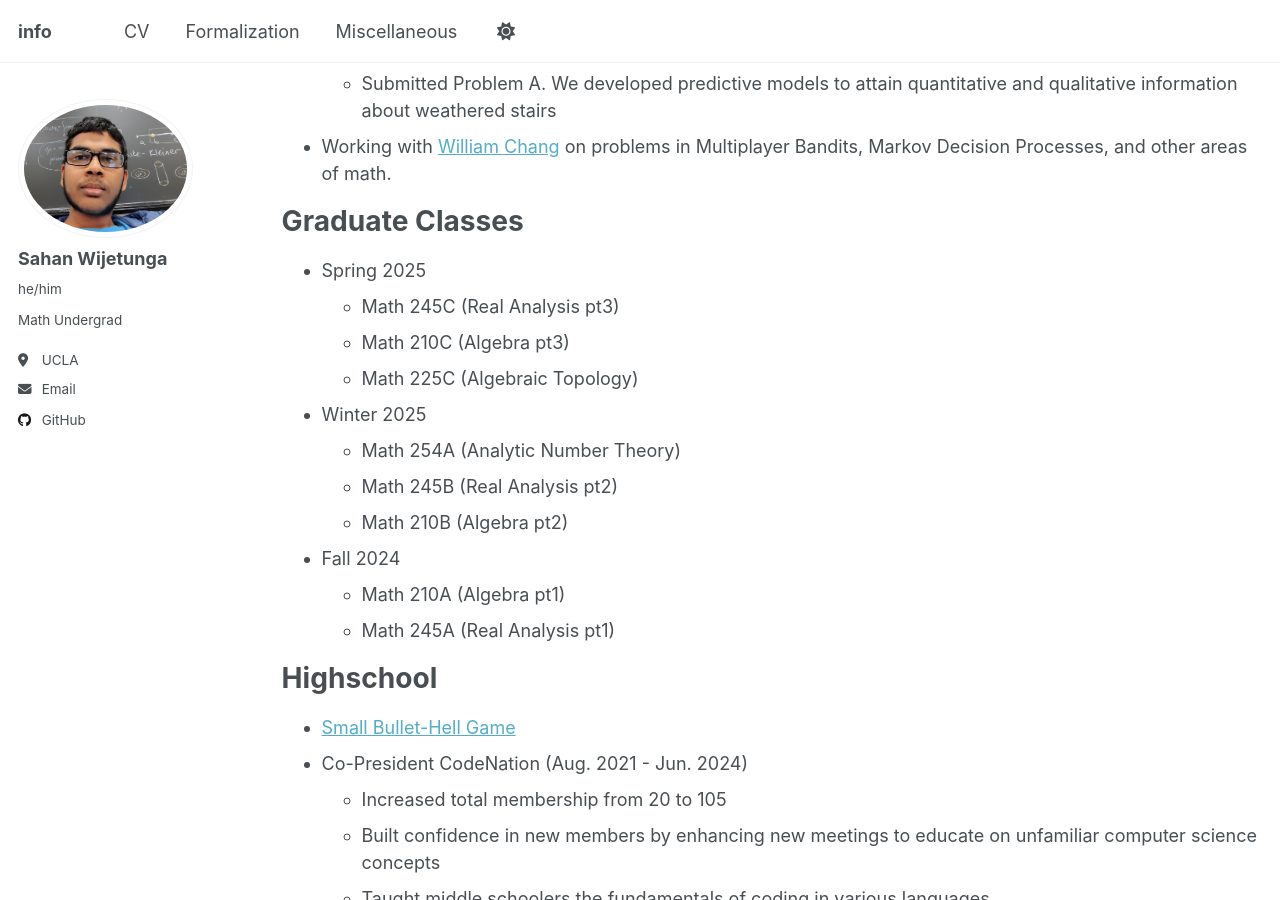
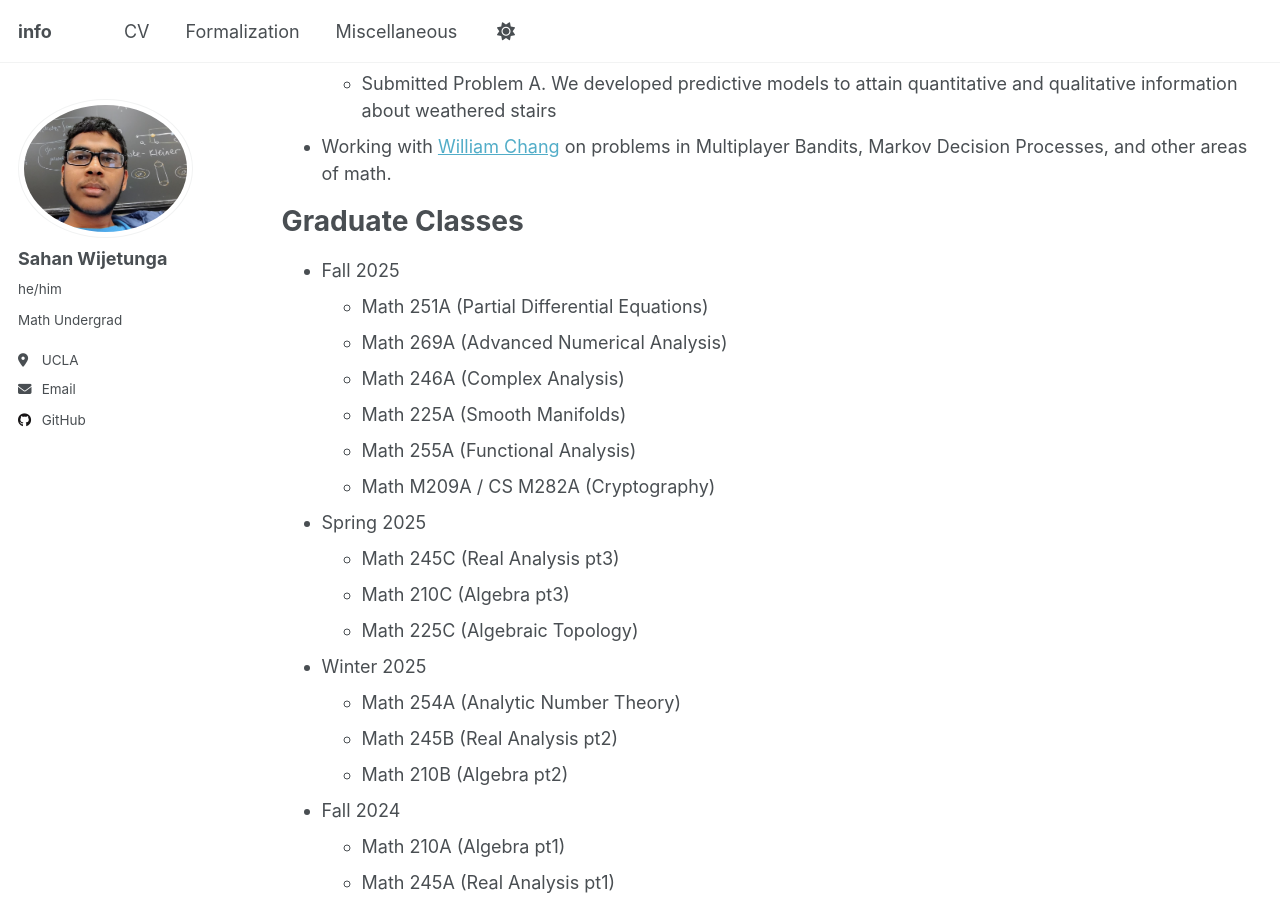
Before and after one commit to sahanwijetunga/sahanwijetunga.github.io, a Jekyll site: the page built from _pages/cv.md, in a window 1280 px wide and 900 px high, scrolled down 674 px. Built offline with Jekyll 4.4.1, drawn with Linux system fonts in a browser that asks for light colours.

Commit message:
Update cv.md

```diff
--- a/_pages/cv.md
+++ b/_pages/cv.md
@@ -33,6 +33,14 @@ Applied
 
 Graduate Classes
 ======
+* Fall 2025
+  * Math 251A (Partial Differential Equations)
+  * Math 269A (Advanced Numerical Analysis)
+  * Math 246A (Complex Analysis)
+  * Math 225A (Smooth Manifolds)
+  * Math 255A (Functional Analysis)
+  * Math M209A / CS M282A (Cryptography)
+
 * Spring 2025
   * Math 245C (Real Analysis pt3)
   * Math 210C (Algebra pt3)
```
